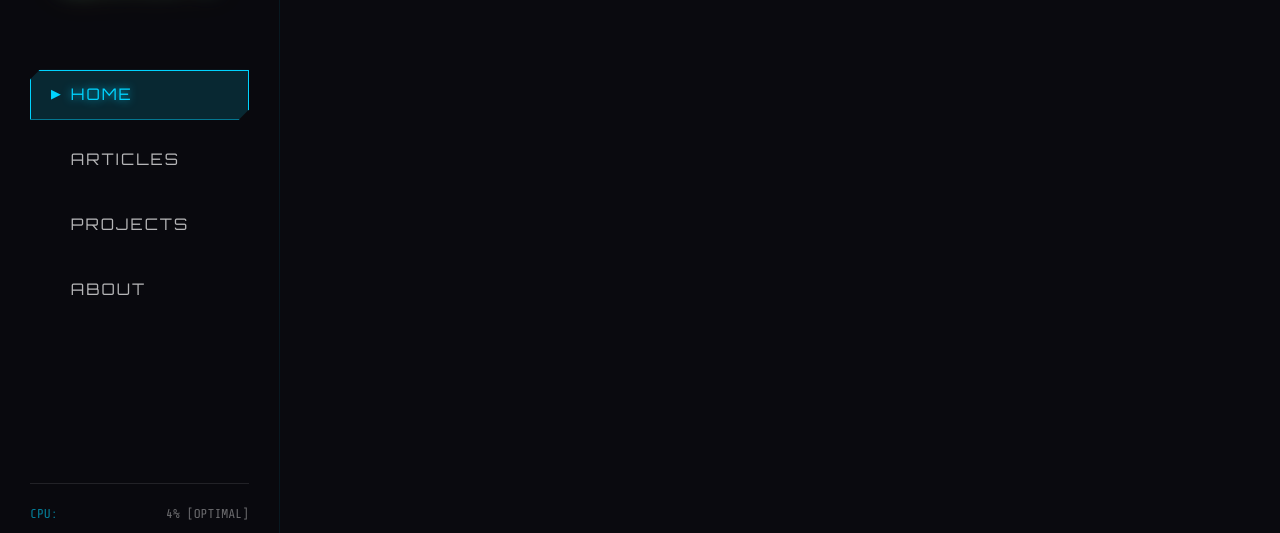
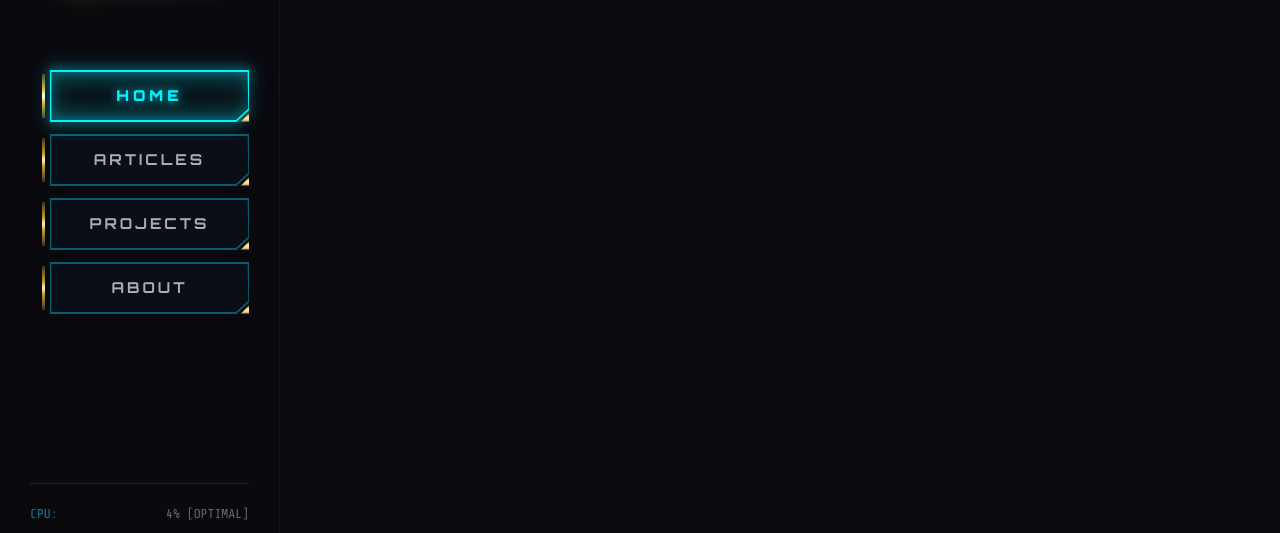
Before and after one commit to samjp6jp69898/profolio, a Vue app: page / in a window 1280 px wide. Shown: the part 190-723 px from the top of the page. Built offline with nearby package versions, Linux system fonts and the light colour scheme; no server answers; the database is empty.

Commit message:
nav items

```diff
--- a/src/components/layout/Sidebar.vue
+++ b/src/components/layout/Sidebar.vue
@@ -74,9 +74,23 @@ function setActive(id: string) {
             <div v-for="item in items" :key="item.id" class="nav-item"
                 :class="{ active: uiStore.activePanel === item.id || (item.id === 'dashboard' && !uiStore.activePanel) }"
                 @click="setActive(item.id)">
-                <span class="nav-indicator">▶</span>
+
+                <svg class="border-svg" viewBox="0 0 280 52" preserveAspectRatio="none">
+                    <path class="border-path" d="M 1 1
+                             L 279 1
+                             L 280 39
+                             L 262 51
+                             L 1 51
+                             Z" fill="none" stroke-width="2" />
+                </svg>
+
+                <div class="gold-bar"></div>
+                <!-- <div class="triangle-left"
+                    v-if="uiStore.activePanel === item.id || (item.id === 'dashboard' && !uiStore.activePanel)"></div> -->
+
                 <span class="nav-text">{{ item.label }}</span>
-                <div class="nav-bg"></div>
+
+                <div class="corner-triangle"></div>
             </div>
         </nav>
 
@@ -276,86 +290,197 @@ function setActive(id: string) {
     }
 }
 
+/* Navigation Menu */
 .nav-menu {
     flex: 1;
     display: flex;
     flex-direction: column;
-    gap: 15px;
+    gap: 12px;
+    padding-left: 20px;
+    /* Increased to accommodate left-hanging decorations */
 }
 
+/* Base Nav Item */
 .nav-item {
     position: relative;
-    height: 50px;
+    width: 100%;
+    height: 52px;
     display: flex;
     align-items: center;
-    padding: 0 20px;
+    justify-content: center;
     cursor: pointer;
-    border: 1px solid transparent;
+    background: rgba(10, 15, 25, 0.8);
     transition: all 0.3s ease;
-    overflow: hidden;
-    clip-path: polygon(10px 0, 100% 0, 100% calc(100% - 10px), calc(100% - 10px) 100%, 0 100%, 0 10px);
+    border: none;
+    /* Reset existing border style */
+    padding: 0;
+    /* Content centered */
 }
 
-.nav-bg {
+/* Variables matching reference */
+.nav-item {
+    --cyan-neon: #00f5ff;
+    --cyan-glow: rgba(0, 245, 255, 0.5);
+    --cyan-border-inactive: rgba(0, 245, 255, 0.35);
+    --dark-gold: #c89a33;
+}
+
+/* ========== GOLD BAR (shared) - Outside left border ========== */
+.gold-bar {
     position: absolute;
-    top: 0;
-    left: 0;
+    left: -8px;
+    /* Outside the left border */
+    top: 4px;
+    bottom: 4px;
+    width: 3px;
+    background: linear-gradient(180deg,
+            #3e3310 0%,
+            #5c4b16 8%,
+            #7a6420 16%,
+            #a07d2a 26%,
+            #c89a33 36%,
+            #f2e6b5 48%,
+            #fff6d8 50%,
+            #f2e6b5 52%,
+            #c89a33 64%,
+            #a07d2a 74%,
+            #7a6420 84%,
+            #5c4b16 92%,
+            #3e3310 100%);
+    transition: filter 0.3s ease;
+}
+
+/* Active item gold bar with brightness 1.2 */
+.nav-item.active .gold-bar {
+    filter: brightness(1.2);
+}
+
+/* Dark Gold Triangle - Bottom Right Corner */
+.corner-triangle {
+    position: absolute;
+    right: 0;
+    bottom: 0;
+    width: 8px;
+    height: 8px;
+    background: linear-gradient(180deg,
+            #c89a33 0%,
+            #f2e6b5 40%,
+            #f2e6b5 60%,
+            #c89a33 100%);
+
+    clip-path: polygon(0 100%, 100% 100%, 100% 0);
+    z-index: 2;
+}
+
+/* Border SVG */
+.border-svg {
+    position: absolute;
+    inset: 0;
     width: 100%;
     height: 100%;
-    background: var(--primary-cyan, #00d4ff);
-    opacity: 0;
-    z-index: 0;
-    transition: opacity 0.3s;
+    pointer-events: none;
+    z-index: 1;
+}
+
+.border-path {
+    transition: stroke 0.3s ease;
+}
+
+/* ========== INACTIVE ITEM ========== */
+.nav-item:not(.active) .border-path {
+    stroke: var(--cyan-border-inactive);
+}
+
+.nav-item:not(.active) .nav-text {
+    color: rgba(200, 200, 210, 0.85);
+    font-size: 15px;
+    font-weight: 700;
+    letter-spacing: 3px;
+    text-shadow: none;
+}
+
+/* Hover Effects for Inactive */
+.nav-item:not(.active):hover .border-path {
+    stroke: rgba(0, 245, 255, 0.5);
+}
+
+.nav-item:not(.active):hover .nav-text {
+    color: rgba(230, 230, 240, 0.95);
+}
+
+/* ========== ACTIVE ITEM ========== */
+.nav-item.active {
+    background:
+        linear-gradient(180deg,
+            rgba(0, 245, 255, 0.12) 0%,
+            rgba(0, 180, 200, 0.06) 50%,
+            rgba(0, 245, 255, 0.12) 100%);
+}
+
+.nav-item.active .border-svg {
+    filter: drop-shadow(0 0 4px var(--cyan-neon)) drop-shadow(0 0 8px var(--cyan-glow));
+    animation: borderGlow 2s ease-in-out infinite;
+}
+
+.nav-item.active .border-path {
+    stroke: var(--cyan-neon);
+}
+
+/* Cyan Triangle - Left Side (Active) */
+.triangle-left {
+    position: absolute;
+    left: -24px;
+    top: 50%;
+    transform: translateY(-50%);
+    width: 0;
+    height: 0;
+    border-style: solid;
+    border-width: 10px 0 10px 12px;
+    border-color: transparent transparent transparent var(--cyan-neon);
+    filter: drop-shadow(0 0 6px var(--cyan-neon)) drop-shadow(0 0 10px var(--cyan-glow));
+    animation: trianglePulse 2s ease-in-out infinite;
+}
+
+.nav-item.active .nav-text {
+    color: var(--cyan-neon);
+    font-size: 15px;
+    font-weight: 900;
+    letter-spacing: 4px;
+    text-shadow:
+        0 0 8px var(--cyan-glow),
+        0 0 15px var(--cyan-glow);
+}
+
+/* Animations */
+@keyframes trianglePulse {
+
+    0%,
+    100% {
+        filter: drop-shadow(0 0 6px var(--cyan-neon)) drop-shadow(0 0 10px var(--cyan-glow));
+    }
+
+    50% {
+        filter: drop-shadow(0 0 10px var(--cyan-neon)) drop-shadow(0 0 18px var(--cyan-glow));
+    }
+}
+
+@keyframes borderGlow {
+
+    0%,
+    100% {
+        filter: drop-shadow(0 0 4px var(--cyan-neon)) drop-shadow(0 0 8px var(--cyan-glow));
+    }
+
+    50% {
+        filter: drop-shadow(0 0 6px var(--cyan-neon)) drop-shadow(0 0 12px var(--cyan-glow)) drop-shadow(0 0 20px rgba(0, 245, 255, 0.3));
+    }
 }
 
 .nav-text {
     position: relative;
-    z-index: 1;
-    font-family: 'Orbitron', sans-serif;
-    font-size: 1rem;
-    letter-spacing: 2px;
-    color: rgba(255, 255, 255, 0.7);
-    transition: color 0.3s;
-}
-
-.nav-indicator {
-    position: relative;
-    z-index: 1;
-    margin-right: 10px;
-    font-size: 0.8rem;
-    color: var(--primary-cyan, #00d4ff);
-    opacity: 0;
-    transform: translateX(-10px);
-    transition: all 0.3s;
-}
-
-.nav-item:hover {
-    border-color: rgba(0, 212, 255, 0.3);
-    box-shadow: 0 0 15px rgba(0, 212, 255, 0.1);
-}
-
-.nav-item:hover .nav-bg {
-    opacity: 0.1;
-}
-
-.nav-item:hover .nav-text {
-    color: #fff;
-}
-
-.nav-item.active {
-    border-color: var(--primary-cyan, #00d4ff);
-    background: rgba(0, 212, 255, 0.15);
-    box-shadow: 0 0 20px rgba(0, 212, 255, 0.2);
-}
-
-.nav-item.active .nav-text {
-    color: var(--primary-cyan, #00d4ff);
-    text-shadow: 0 0 8px rgba(0, 212, 255, 0.8);
-}
-
-.nav-item.active .nav-indicator {
-    opacity: 1;
-    transform: translateX(0);
+    z-index: 2;
+    font-family: 'Orbitron', monospace;
+    transition: all 0.3s ease;
 }
 
 .tech-specs {
```
Also changed, not shown: 1 other file (tests, documents, lock files or other folders).
